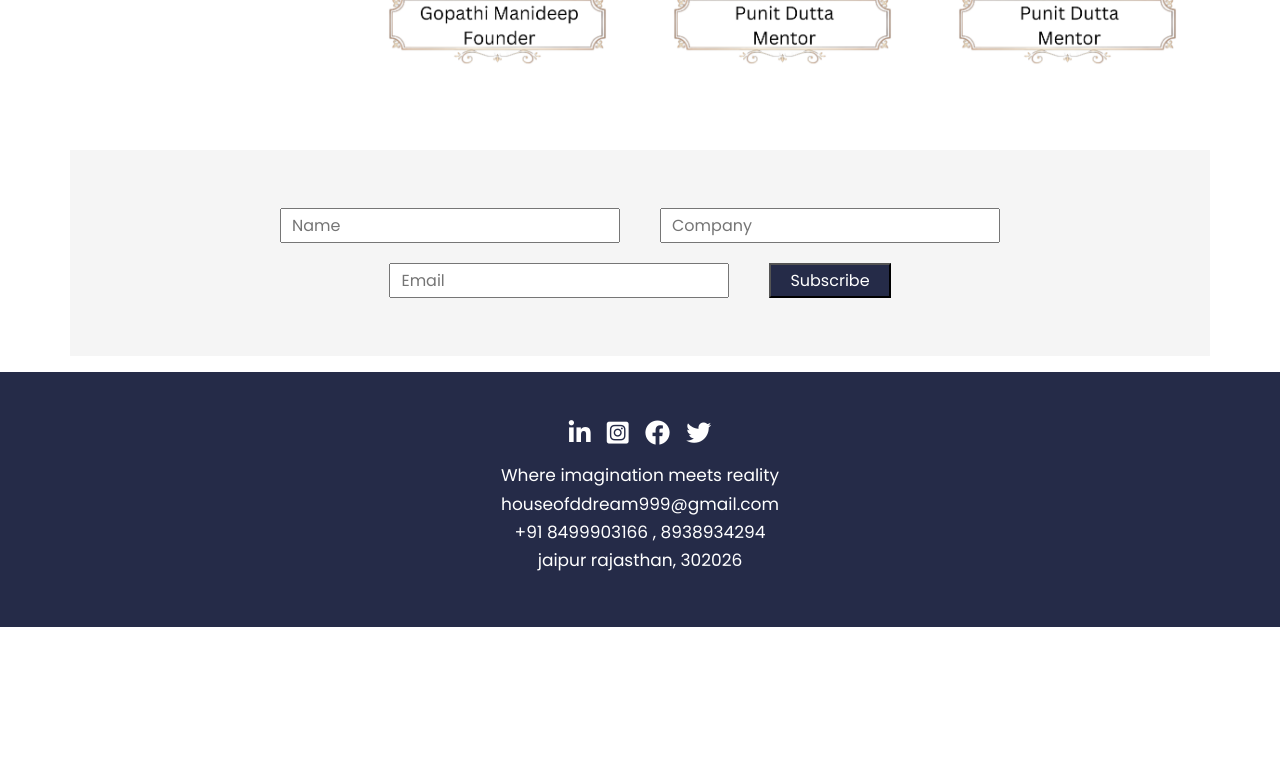
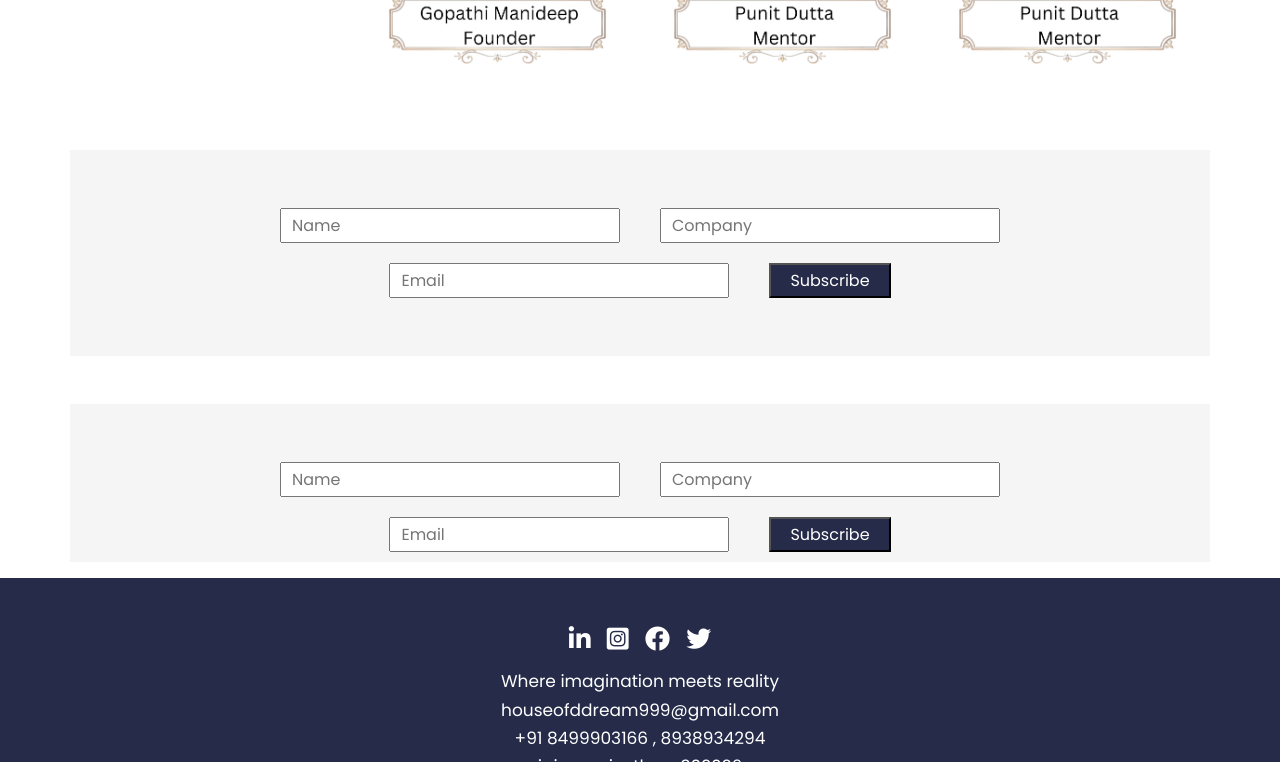
Before and after one commit to Rahulboyat/tiwari_shab, a plain HTML site: page people.html in a window 1280 px wide. Shown: the part 496-1258 px from the top of the page. Before the commit the page ends 1139 px from the top, so only its background shows below. Drawn offline with nearby package versions, Linux system fonts and the light colour scheme; a web font is replaced by a local one.

Commit message:
Update people.html

```diff
--- a/people.html
+++ b/people.html
@@ -137,6 +137,17 @@
         </div>
       </section>
 
+    <section class="stay_connected pt-5  animate__animated animate__slideInUp">
+        <div class="container color-white pt-5 ">
+          <form class=" stay_conn justify-content-center">
+            <input type="text" id="name" placeholder="Name">
+            <input type="text" id="C_name" placeholder="Company">
+            <input type="email" id="email" placeholder="Email">
+            <input type="submit" value="Subscribe" id="stay_btn">
+          </form>
+        </div>
+      </section>
+
 
 <section class="footer_section pt-5 pb-5 mt-3 mb-3">
   <div class="container d-flex justify-content-center">
```
